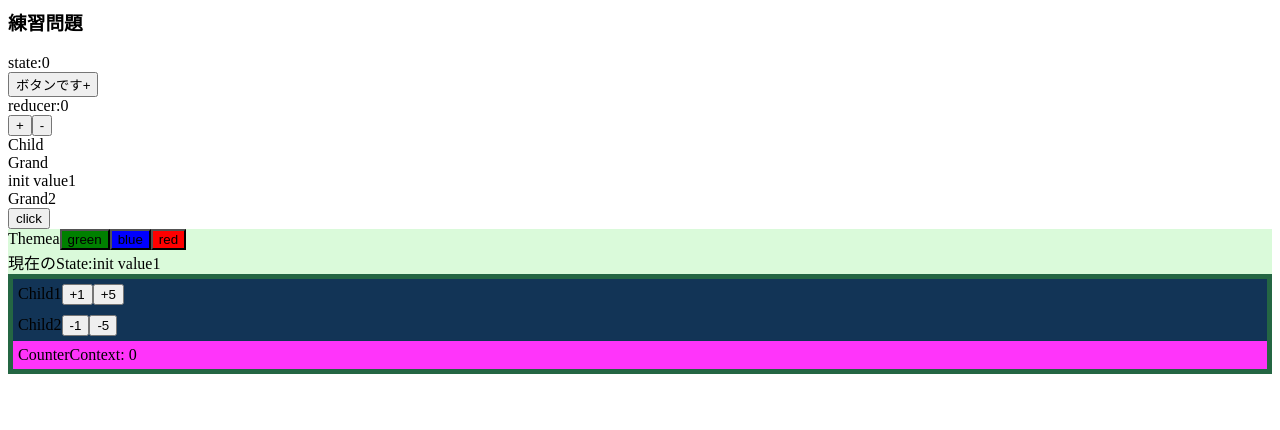
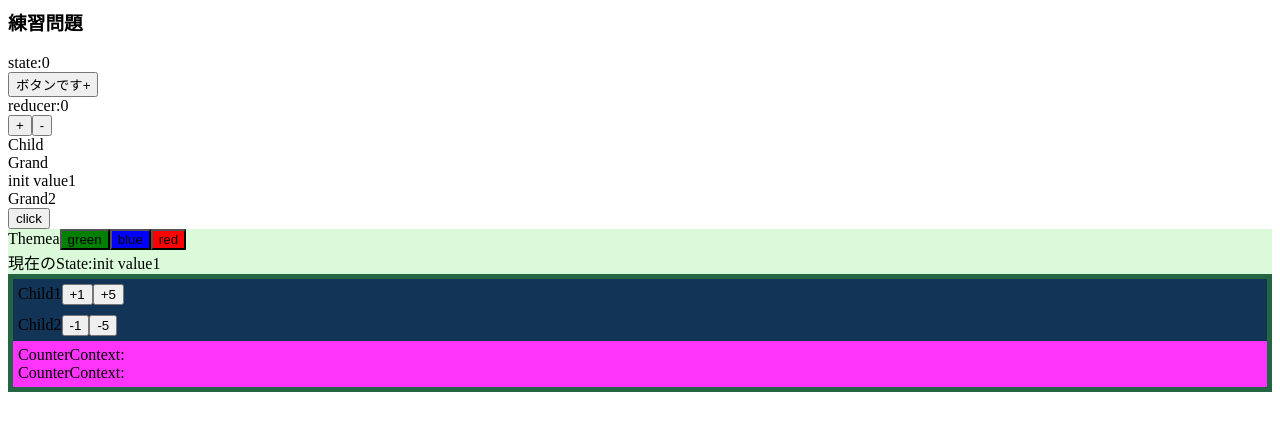
Before and after one commit to tsys-nagase/react-ts-1c1tpj, a React (Create React App) app: page / in a window 1280 px wide. Shown: the top 430 px of the page. Built offline with nearby package versions, Linux system fonts and the light colour scheme.

Commit message:
1 file modified

```diff
--- a/counter/CounterDisplay.tsx
+++ b/counter/CounterDisplay.tsx
@@ -5,7 +5,10 @@ export default function CounterDisplay() {
 
   return (
     <div style={{ background: '#ff34fa', padding: '5px' }}>
-      CounterContext: {counter}
+      CounterContext: {counter.num}
+      <br />
+      CounterContext: {counter.name}
+      <br />
     </div>
   );
 }
```
